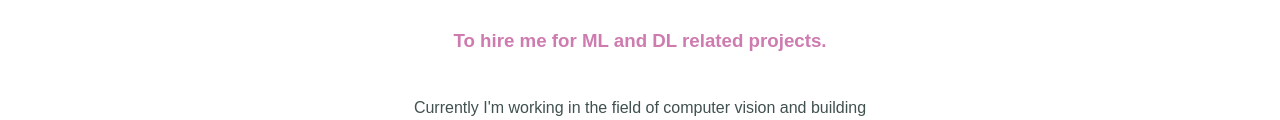
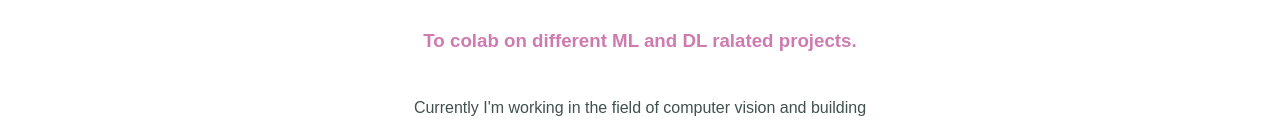
Before and after one commit to divyansh1107/Personal_Website_demo, a plain HTML site: page index.html in a window 1280 px wide. Shown: the part 2484-2604 px from the top of the page. Drawn offline with Linux system fonts and the light colour scheme.

Commit message:
Update index.html

```diff
--- a/index.html
+++ b/index.html
@@ -46,7 +46,7 @@
       <hr>
       <div class="contact-me">
         <h2>Get In Touch</h2>
-        <h3>To hire me for ML and DL related projects.</h3>
+        <h3>To colab on different ML and DL ralated projects.</h3>
         <p class = "contact-message">Currently I'm working in the field of computer vision and building different projects by using OpenCV library of Python.</p>
         <a class="btn" href="mailto:puri.divyansh246@gmail.com">CONTACT ME</a>
       </div>
```
